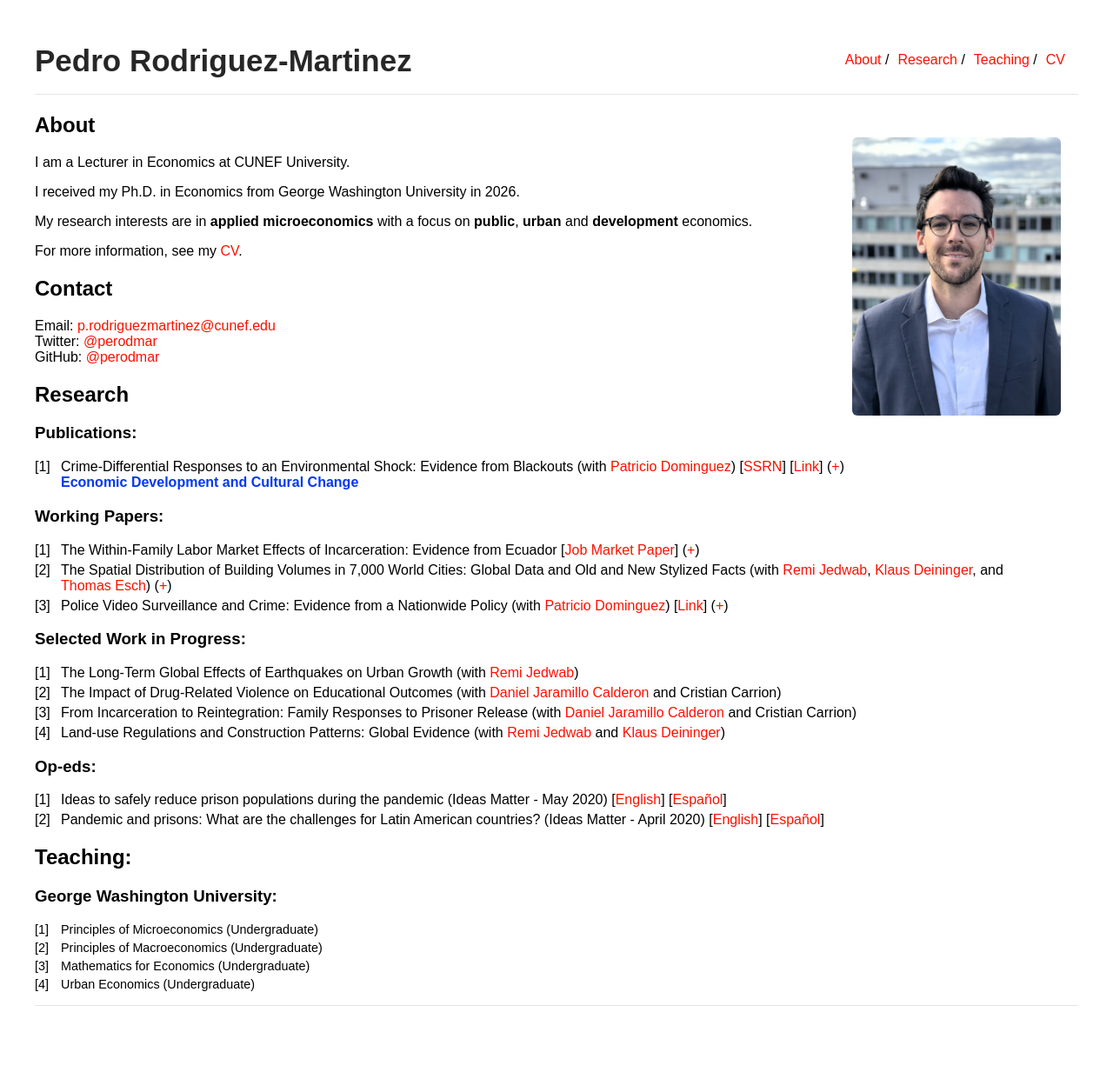
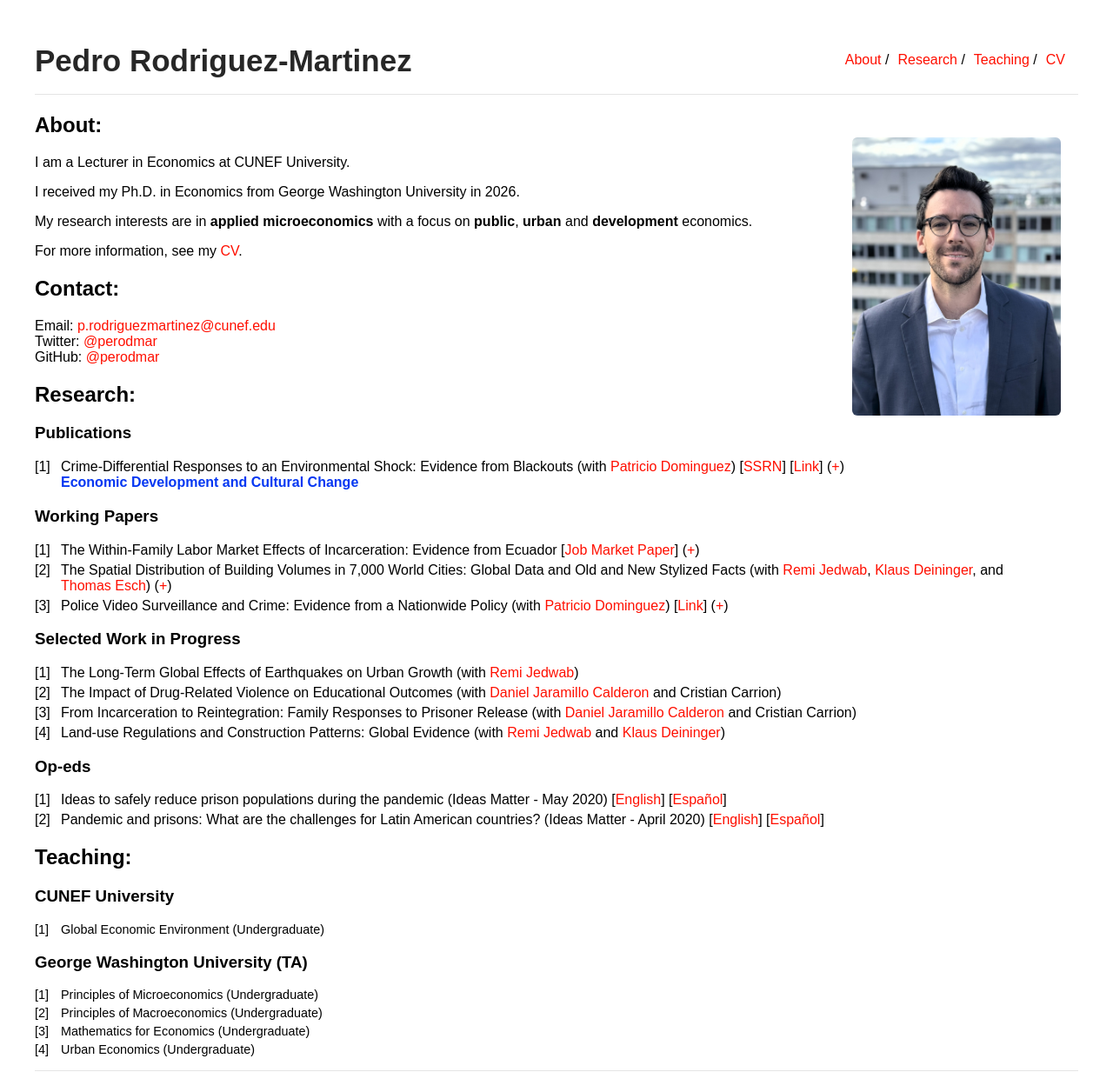
Before and after one commit to perodmar/perodmar.github.io, a Jekyll site: the page built from index.md, in a window 1280 px wide. Shown: the whole page at 87% size. Built offline with Jekyll 4.4.1, drawn with Linux system fonts in a browser that asks for light colours; some web fonts are replaced; before the commit the page ends 1158 px from its top, so only the background shows below that.

Commit message:
Update index.md

```diff
--- a/index.md
+++ b/index.md
@@ -20,7 +20,7 @@ details[open] .toggle-indicator::after {
 }
 </style>
 
-## About
+## About:
 
 <img class="profile-picture" src="files/headshot.jpg">
 
@@ -32,14 +32,14 @@ My research interests are in **applied microeconomics** with a focus on **public
 
 For more information, see my [CV](files/RodriguezPedro_CV.pdf).
 
-## Contact
+## Contact:
 <p style="margin: 0;">Email: <a href="mailto:p.rodriguezmartinez@cunef.edu">p.rodriguezmartinez@cunef.edu</a></p>
 <p style="margin: 0;">Twitter: <a href="https://twitter.com/perodmar">@perodmar</a></p>
 <p style="margin: 0;">GitHub: <a href="https://github.com/perodmar">@perodmar</a></p>
 
-## Research
+## Research:
 
-### Publications:
+### Publications
 
 <ol>
  <li>
@@ -64,7 +64,7 @@ For more information, see my [CV](files/RodriguezPedro_CV.pdf).
 </li>
 </ol>
 
-### Working Papers:
+### Working Papers
 <ol>
  <li>
   <details>
@@ -123,7 +123,7 @@ For more information, see my [CV](files/RodriguezPedro_CV.pdf).
     </li>
 </ol>
 
-### Selected Work in Progress:
+### Selected Work in Progress
 <ol>
     <li>The Long-Term Global Effects of Earthquakes on Urban Growth (with <a href="https://www.remijedwab.com/">Remi Jedwab</a>)</li>
      <li>The Impact of Drug-Related Violence on Educational Outcomes (with <a href="https://djaramilloc.github.io/">Daniel Jaramillo Calderon</a> and Cristian Carrion)</li>
@@ -131,7 +131,7 @@ For more information, see my [CV](files/RodriguezPedro_CV.pdf).
     <li>Land-use Regulations and Construction Patterns: Global Evidence (with <a href="https://www.remijedwab.com/">Remi Jedwab</a> and <a href="https://www.worldbank.org/en/about/people/k/klaus-deininger">Klaus Deininger</a>)</li>
 </ol>
 
-### Op-eds:
+### Op-eds
 
 <ol>
     <li>Ideas to safely reduce prison populations during the pandemic (Ideas Matter - May 2020)
@@ -144,7 +144,14 @@ For more information, see my [CV](files/RodriguezPedro_CV.pdf).
 </ol>
 
 ## Teaching:
-### George Washington University:
+
+### CUNEF University
+
+<ol>
+  <li style="display:block;font-size:0.9rem;">Global Economic Environment (Undergraduate)</li>
+</ol>
+
+### George Washington University (TA)
 
 <ol>
   <li style="display:block;font-size:0.9rem;">Principles of Microeconomics (Undergraduate)</li>
```
